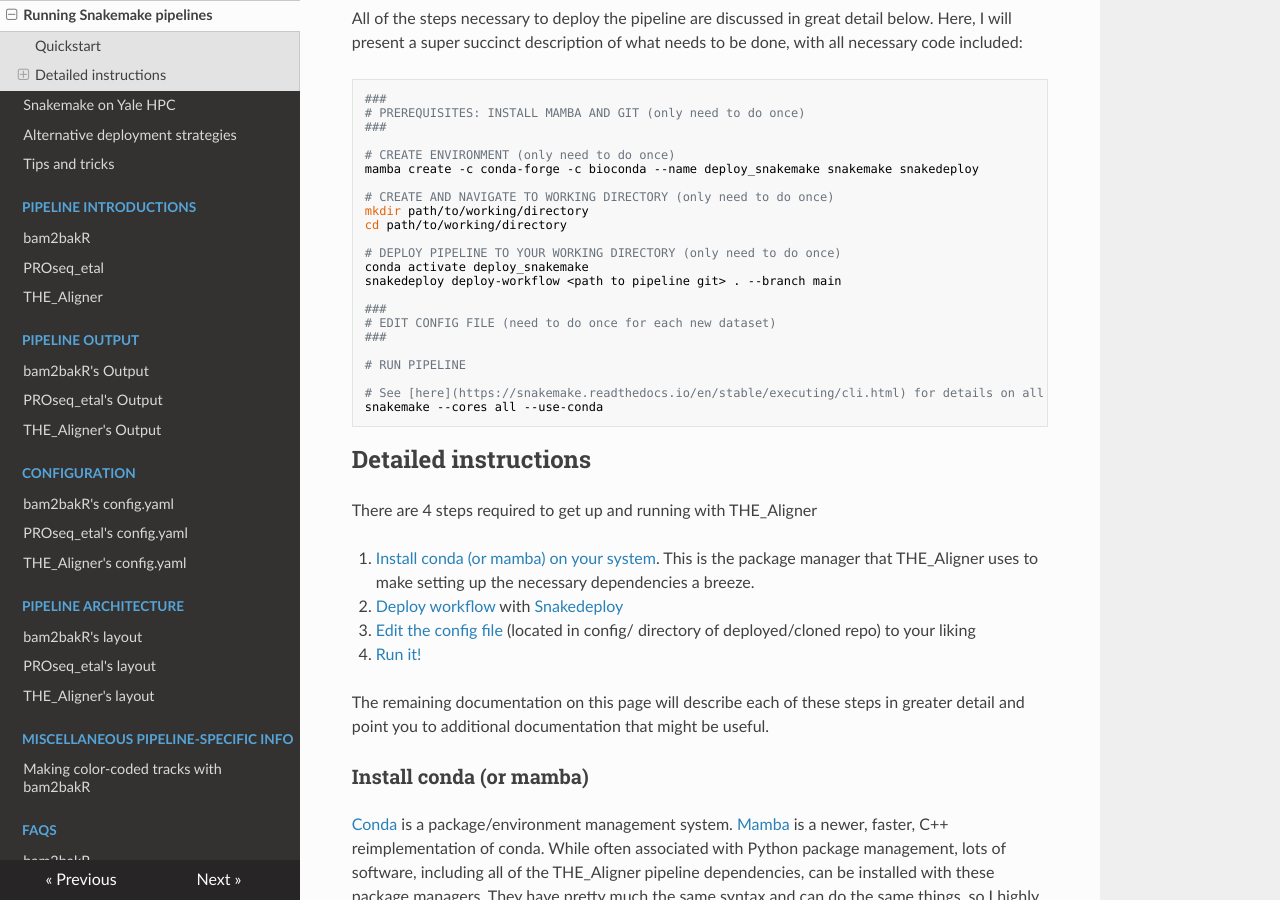
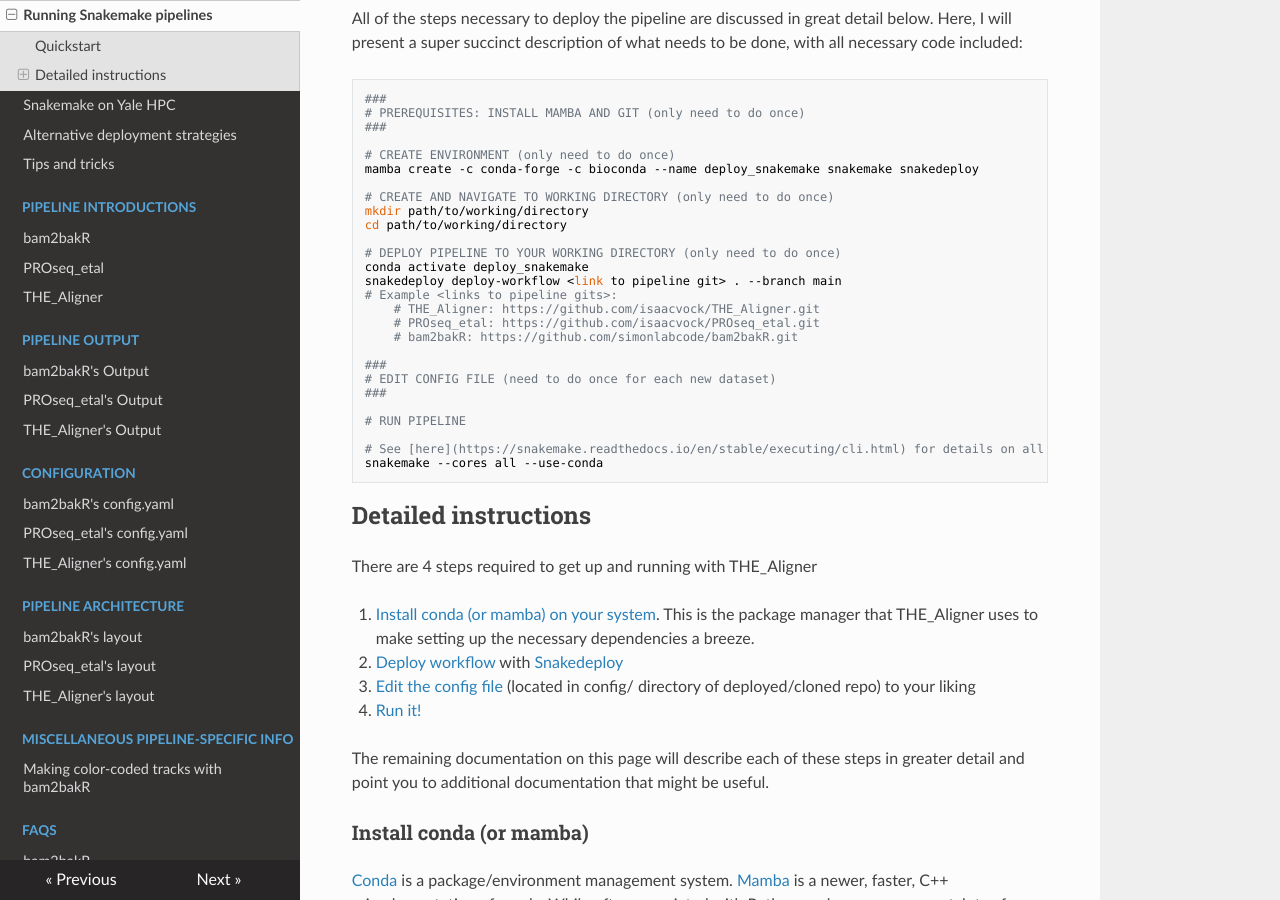
Before and after one commit to isaacvock/PipelineDocs, an MkDocs documentation site: the page built from docs/deploy.md, in a window 1280 px wide and 900 px high, scrolled down 305 px. Built offline with MkDocs 1.6.1, drawn with Linux system fonts in a browser that asks for light colours; nearby versions of some CDN libraries.

Commit message:
Increased clarity of snakedeploy syntax

```diff
--- a/docs/deploy.md
+++ b/docs/deploy.md
@@ -20,7 +20,11 @@ cd path/to/working/directory
 
 # DEPLOY PIPELINE TO YOUR WORKING DIRECTORY (only need to do once)
 conda activate deploy_snakemake
-snakedeploy deploy-workflow <path to pipeline git> . --branch main
+snakedeploy deploy-workflow <link to pipeline git> . --branch main
+# Example <links to pipeline gits>:
+    # THE_Aligner: https://github.com/isaacvock/THE_Aligner.git
+    # PROseq_etal: https://github.com/isaacvock/PROseq_etal.git
+    # bam2bakR: https://github.com/simonlabcode/bam2bakR.git
 
 ###
 # EDIT CONFIG FILE (need to do once for each new dataset)
```
Also changed, not shown: docs/simon.md (+4 -0 lines).
